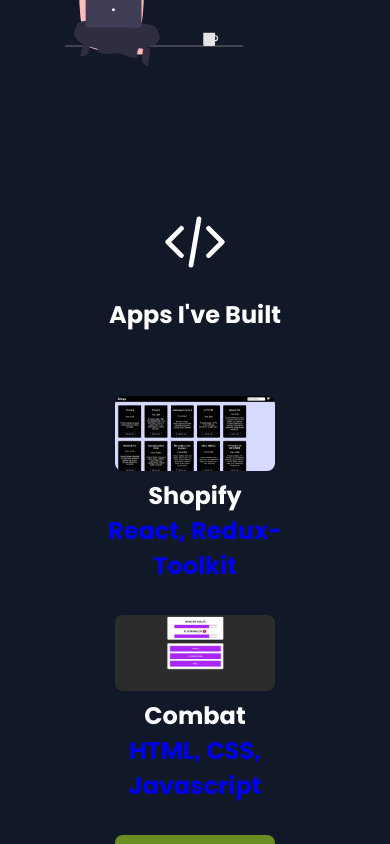
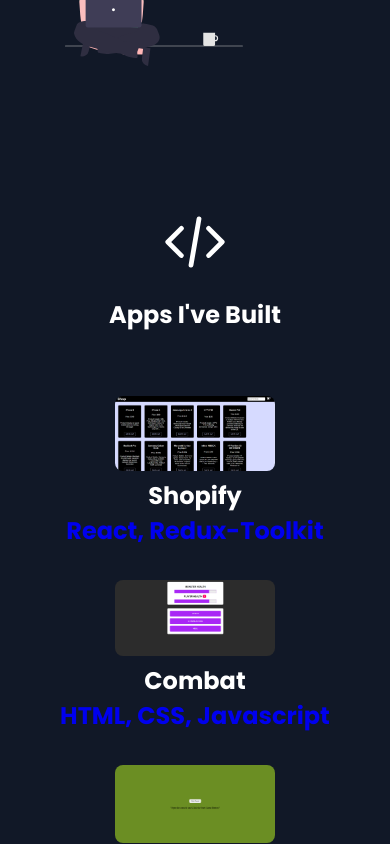
Before and after one commit to laknarayanan0199/portfolio, a React (Create React App) app: page / in a window 390 px wide. Shown: the part 760-1604 px from the top of the page. Built offline with nearby package versions, Linux system fonts and the light colour scheme.

Commit message:
Update Projects.module.css

```diff
--- a/src/components/projects/Projects.module.css
+++ b/src/components/projects/Projects.module.css
@@ -42,6 +42,9 @@
 }
 
 @media (max-width: 32rem) {
+   .projects {
+    padding: 5rem 1rem;
+  }
   .projectList {
     grid-template-columns: auto;
   }
```
